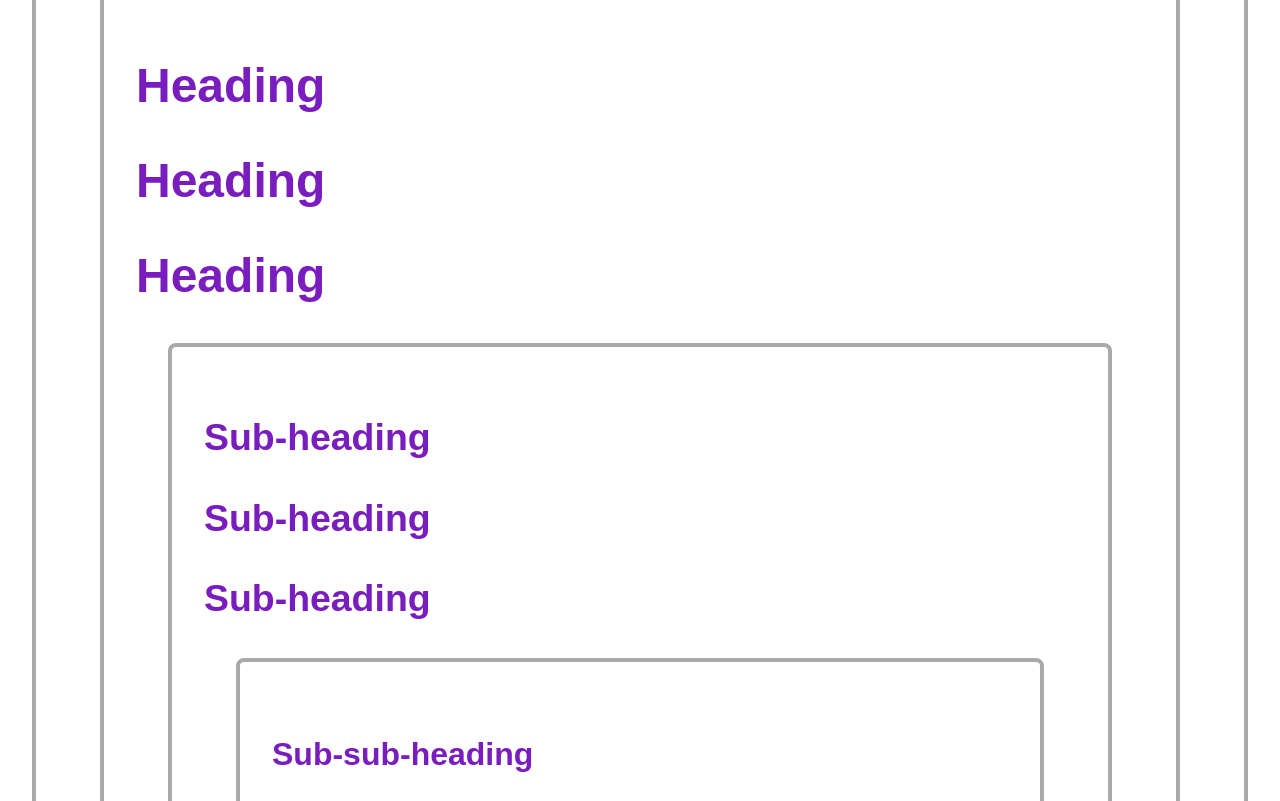
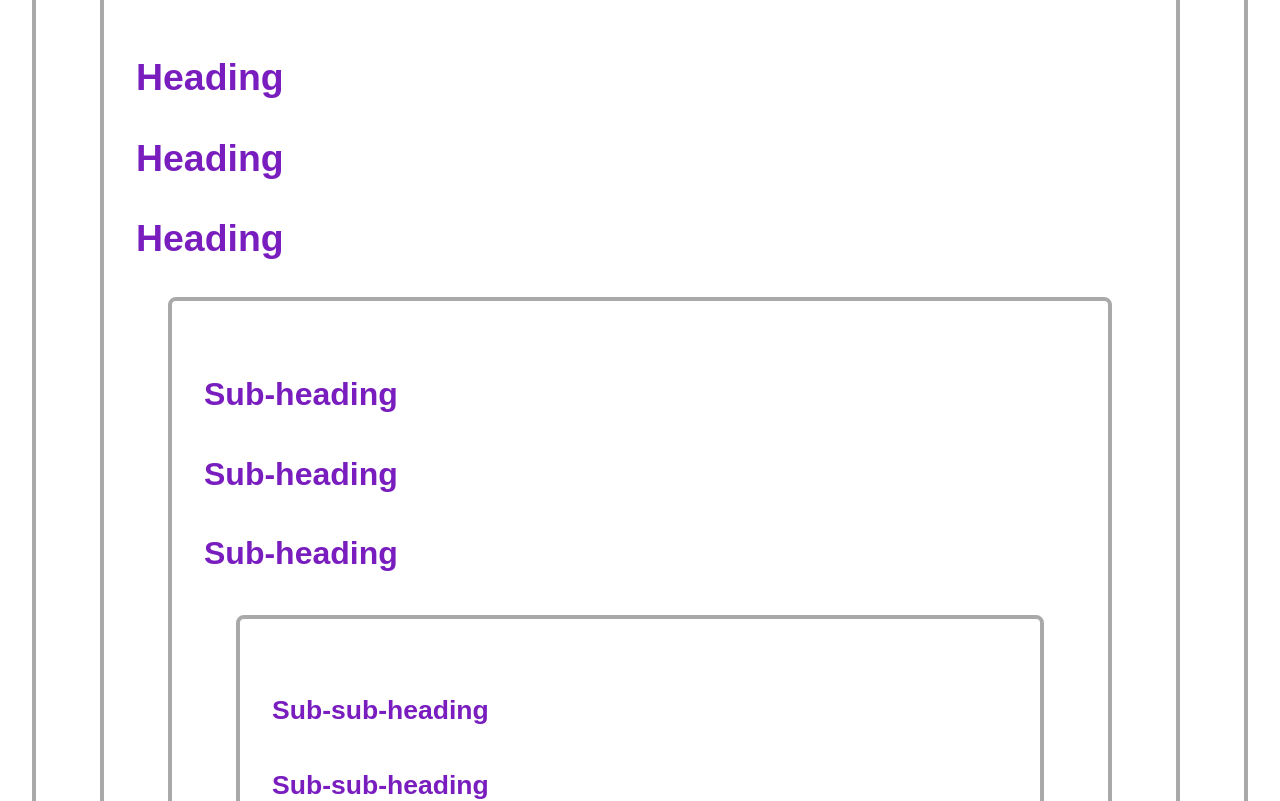
Before and after one commit to ratidzo/context-app, a React (Create React App) app: page / in a window 1280 px wide. Shown: the part 220-1021 px from the top of the page. Built offline with nearby package versions, Linux system fonts and the light colour scheme.

Commit message:
dev: pass expression as context value

```diff
--- a/src/App.js
+++ b/src/App.js
@@ -4,20 +4,20 @@ import Section from './components/Section';
 
 function App() {
   return (
-    <Section level={1}>
+    <Section>
       <Heading>Title</Heading>
 
-      <Section level={2}>
+      <Section>
         <Heading>Heading</Heading>
         <Heading>Heading</Heading>
         <Heading>Heading</Heading>
 
-        <Section level={3}>
+        <Section>
           <Heading>Sub-heading</Heading>
           <Heading>Sub-heading</Heading>
           <Heading>Sub-heading</Heading>
 
-          <Section level={4}>
+          <Section>
             <Heading>Sub-sub-heading</Heading>
             <Heading>Sub-sub-heading</Heading>
               <Heading>Sub-sub-heading</Heading>
--- a/src/components/Heading.js
+++ b/src/components/Heading.js
@@ -7,6 +7,8 @@ export default function Heading ({ children }) {
     const level = useContext(LevelContext);
 
     switch (level) {
+        case 0:
+            throw Error('Heading must be inside a Section!');
         case 1:
             return <h1> {children} </h1>;
 
--- a/src/components/Section.js
+++ b/src/components/Section.js
@@ -1,11 +1,12 @@
 import { LevelContext } from "./LevelContext";
+import { useContext } from "react";
 
+export default function Section({ children }) {
 
-export default function Section({ level, children }) {
-
+    const level = useContext(LevelContext);
     return (
         <section className="section">
-            <LevelContext.Provider value={level}>
+            <LevelContext.Provider value={level + 1}>
                 {children}
             </LevelContext.Provider>
         </section>
```
